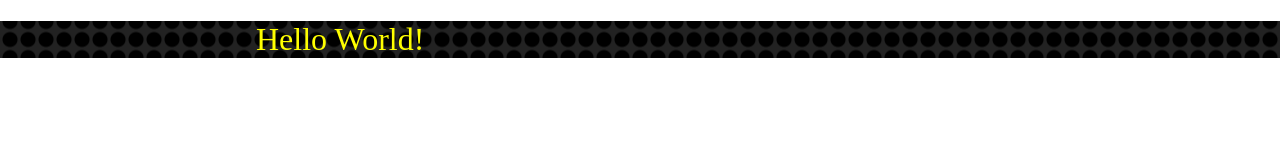
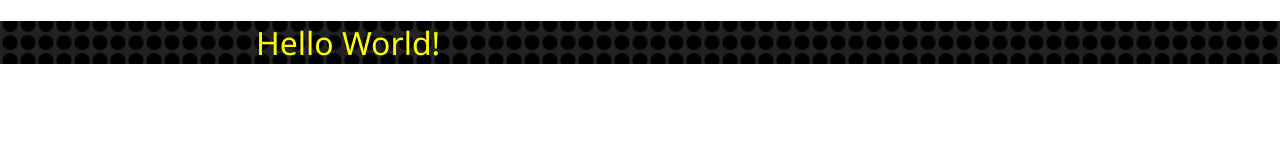
Before and after one commit to MasaeProject/typescript-web-template, a website built with webpack: page src/html/index.html in a window 1280 px wide. Built offline with nearby package versions, Linux system fonts and the light colour scheme.

```diff
--- a/src/css/style.css
+++ b/src/css/style.css
@@ -7,6 +7,11 @@
 body {
   background: #222 url("../images/baseline_brightness_1_black_18dp.png") repeat
     center;
+  font-family: "Source Han Sans", "Noto Sans CJK", "Microsoft YaHei UI",
+    "Microsoft YaHei", "Microsoft JhengHei UI", "Microsoft JhengHei",
+    "PingFang SC", "PingFang TC", "PingFang HK", "Apple LiGothic", "Meiryo",
+    "Hiragino Kaku Gothic Pro", "Segoe UI", "STXihei", "Hei", "黑体", "SimSun";
+  font-weight: lighter;
 }
 
 :root {
```
Also changed, not shown: src/html/index.html (renamed from index.html), 1 other file.
